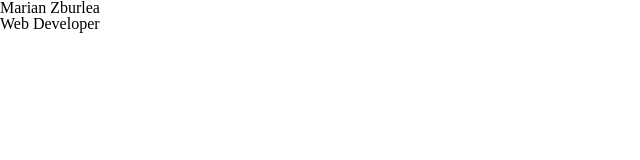
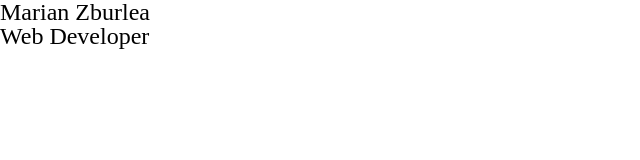
Before and after one commit to codetapacademy/my-cv-final, a plain HTML site: page src/index.pug in a window 1280 px wide. Shown: the whole page, without its empty margins (0-640 px from the left). Drawn offline with nearby package versions, Linux system fonts and the light colour scheme; files that its build step writes are made by us from their sources.

Commit message:
Add layout style using fluid typography

```diff
--- /dev/null
+++ b/src/_component/layout/layout.scss
@@ -0,0 +1,15 @@
+html,
+body {
+  height: 100%;
+}
+
+html {
+  // Values in calc() explained
+  //   12 px -> minimum font size
+  //   24 - 12 -> (max font sizee - min font size)
+  //   100 vmin -> the smaller value of the width and height of the viewport
+  //   400px -> min screen size
+  //   800 - 400 -> max screen size - min screen size
+  // Check out: https://www.smashingmagazine.com/2016/05/fluid-typography/
+  font-size: calc(12px + (24 - 12)*((100vmin - 400px)/(800 - 400)));
+}
--- a/src/style.scss
+++ b/src/style.scss
@@ -1 +1,2 @@
 @import '_component/config/reset';
+@import '_component/layout/layout';
```
